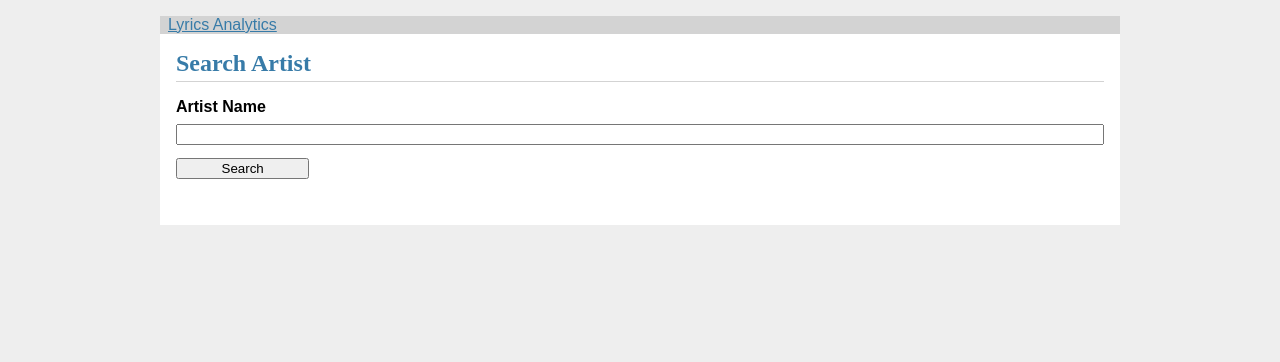
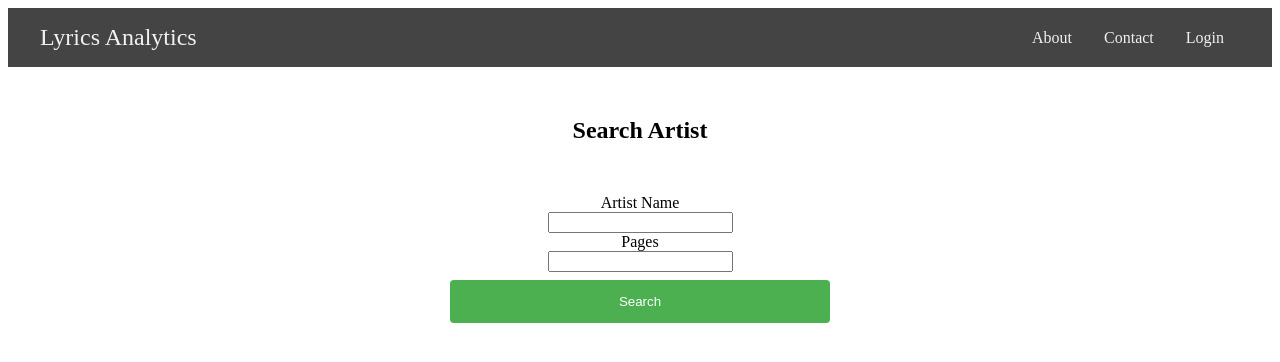
Before and after one commit to antgobar/lyrics_analytics, a Flask app: page / in a window 1280 px wide. Shown: the top 362 px of the page. Run offline with Flask 2, Linux system fonts and the light colour scheme.

Commit message:
html and styling

```diff
--- a/lyrics_analytics/api/search.py
+++ b/lyrics_analytics/api/search.py
@@ -14,6 +14,7 @@ def index():
         return render_template("search/index.html")
 
     artist_name = request.form["name"]
+    pages = request.form["pages"]
     error = None
     if not artist_name:
         error = "Artist name required."
@@ -27,12 +28,12 @@ def index():
         flash(f"No artists found under name: {artist_name}")
         return render_template("search/index.html")
 
-    return render_template("search/index.html", artists=found_artists)
+    return render_template("search/index.html", artists=found_artists, pages=pages)
 
 
-@bp.route("/<id>")
-def artist(id):
-    data = get_artist_data(id, 1)
+@bp.route("/<artist_id>/<pages>")
+def artist(artist_id, pages):
+    data = get_artist_data(artist_id, int(pages))
     if len(data) == 0:
         flash("No artist data")
         return render_template("search/index.html")
--- a/lyrics_analytics/api/static/style.css
+++ b/lyrics_analytics/api/static/style.css
@@ -1,26 +1,55 @@
-html { font-family: sans-serif; background: #eee; padding: 1rem; }
-body { max-width: 960px; margin: 0 auto; background: white; }
-h1 { font-family: serif; color: #377ba8; margin: 1rem 0; }
-a { color: #377ba8; }
-hr { border: none; border-top: 1px solid lightgray; }
-nav { background: lightgray; display: flex; align-items: center; padding: 0 0.5rem; }
-nav h1 { flex: auto; margin: 0; }
-nav h1 a { text-decoration: none; padding: 0.25rem 0.5rem; }
-nav ul  { display: flex; list-style: none; margin: 0; padding: 0; }
-nav ul li a, nav ul li span, header .action { display: block; padding: 0.5rem; }
-.content { padding: 0 1rem 1rem; }
-.content > header { border-bottom: 1px solid lightgray; display: flex; align-items: flex-end; }
-.content > header h1 { flex: auto; margin: 1rem 0 0.25rem 0; }
-.flash { margin: 1em 0; padding: 1em; background: #cae6f6; border: 1px solid #377ba8; }
-.post > header { display: flex; align-items: flex-end; font-size: 0.85em; }
-.post > header > div:first-of-type { flex: auto; }
-.post > header h1 { font-size: 1.5em; margin-bottom: 0; }
-.post .about { color: slategray; font-style: italic; }
-.post .body { white-space: pre-line; }
-.content:last-child { margin-bottom: 0; }
-.content form { margin: 1em 0; display: flex; flex-direction: column; }
-.content label { font-weight: bold; margin-bottom: 0.5em; }
-.content input, .content textarea { margin-bottom: 1em; }
-.content textarea { min-height: 12em; resize: vertical; }
-input.danger { color: #cc2f2e; }
-input[type=submit] { align-self: start; min-width: 10em; }
+header {
+    text-align: center;
+    margin-top: 50px;
+}
+form {
+    display: flex;
+    flex-direction: column;
+    align-items: center;
+    margin-top: 50px;
+}
+label, input[type="text"], input[type="submit"] {
+    width: 100%;
+    text-align: center;
+}
+input[type="text"] {
+    padding: 12px 20px;
+    margin: 8px 0;
+    width:30%;
+    box-sizing: border-box;
+    border: 2px solid #ccc;
+    border-radius: 4px;
+}
+input[type="submit"] {
+    width: 30%;
+    background-color: #4CAF50;
+    color: white;
+    padding: 14px 20px;
+    margin: 8px 0;
+    border: none;
+    border-radius: 4px;
+    cursor: pointer;
+}
+input[type="submit"]:hover {
+    background-color: #45a049;
+}
+.navbar {
+    display: flex;
+    justify-content: space-between;
+    align-items: center;
+    padding: 1rem 2rem;
+    background-color: #444444;
+}
+.navbar-brand {
+    color: #f1f1f1;
+    font-size: 1.5rem;
+    text-decoration: none;
+}
+.nav-items {
+    display: flex;
+}
+.nav-items a {
+    color: #f1f1f1;
+    text-decoration: none;
+    padding: 0 1rem;
+}
--- a/lyrics_analytics/api/templates/base.html
+++ b/lyrics_analytics/api/templates/base.html
@@ -1,8 +1,13 @@
 <!doctype html>
 <title>{% block title %}{% endblock %} - Lyrics Analytics</title>
 <link rel="stylesheet" href="{{ url_for('static', filename='style.css') }}">
-<nav>
-  <a href="{{ url_for('search.index') }}">Lyrics Analytics</a>
+<nav class="navbar">
+  <a href="{{ url_for('search.index') }}" class="navbar-brand">Lyrics Analytics</a>
+  <div class="nav-items">
+    <a href="">About</a>
+    <a href="">Contact</a>
+    <a href="" class="login">Login</a>
+  </div>
 </nav>
 <section class="content">
   <header>
--- a/lyrics_analytics/api/templates/search/index.html
+++ b/lyrics_analytics/api/templates/search/index.html
@@ -7,7 +7,9 @@
 {% block content %}
   <form method="post">
     <label for="name">Artist Name</label>
-    <input name="name" id="name" value="{{ request.form['name'] }}" required>
+    <input name="name" id="name"required>
+    <label for="pages">Pages</label>
+    <input type="number" min=1 name="pages" id="pages" required>
     <input type="submit" value="Search">
   </form>
   {% if artists|length > 0 %}
@@ -15,7 +17,7 @@
       <article class="post">
         <header>
           <div>
-            <a class="action" href="{{ url_for('search.artist', id=artist['id']) }}"><h1>{{ artist['name'] }}</h1></a>
+            <a class="action" href="{{ url_for('search.artist', artist_id=artist['id'], pages=pages) }}"><h1>{{ artist['name'] }}</h1></a>
           </div>
         </header>
       </article>
--- a/lyrics_analytics/services/genius_api.py
+++ b/lyrics_analytics/services/genius_api.py
@@ -98,7 +98,7 @@ class GeniusService:
         for pattern in replace_patterns:
             title = title.replace(pattern, " ")
 
-        patterns = ("(live", "[live", "(demo", "[", "demo")
+        patterns = ("(", "[", "demo")
         for pattern in patterns:
             if pattern in title:
                 return False
```
